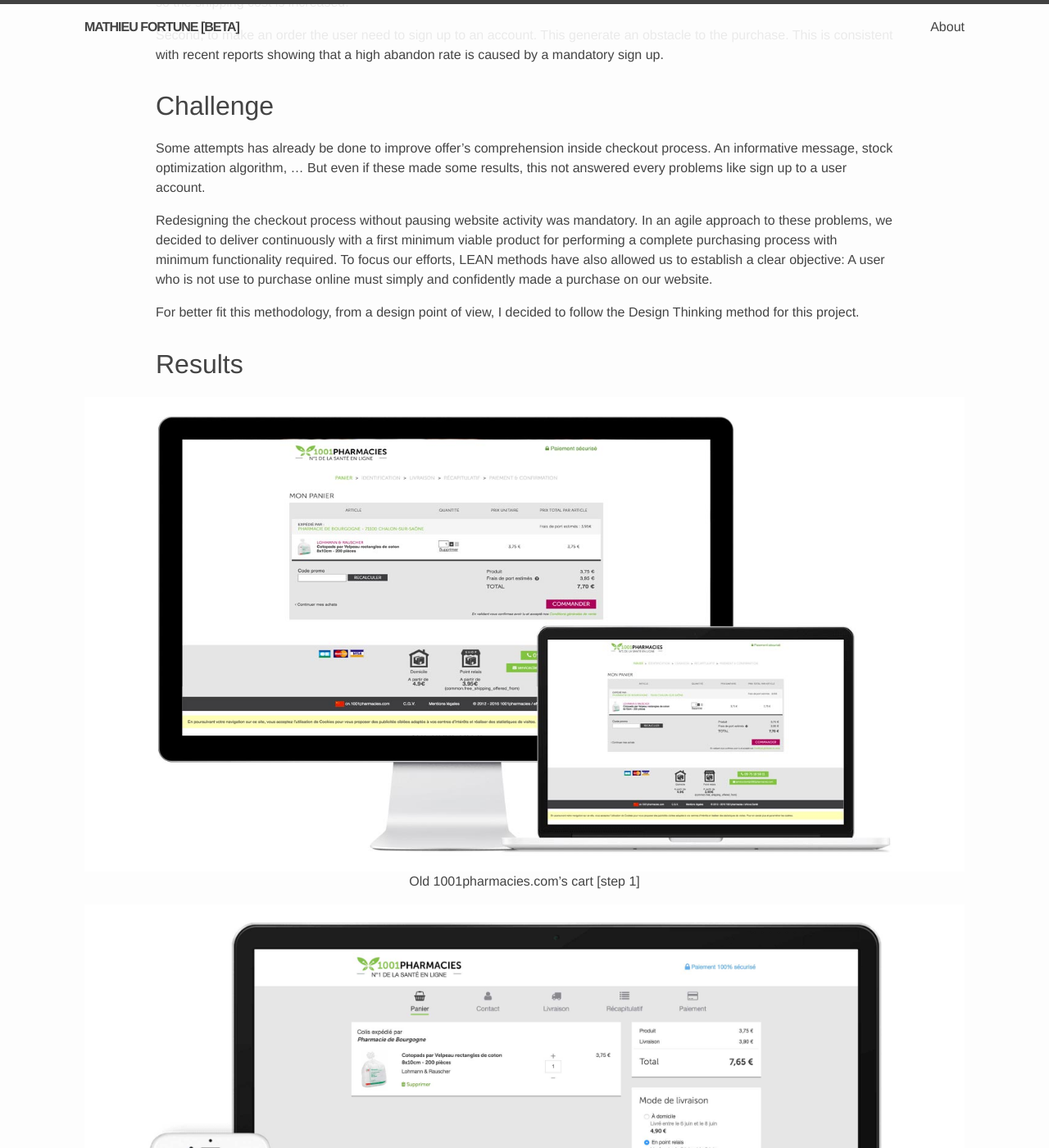
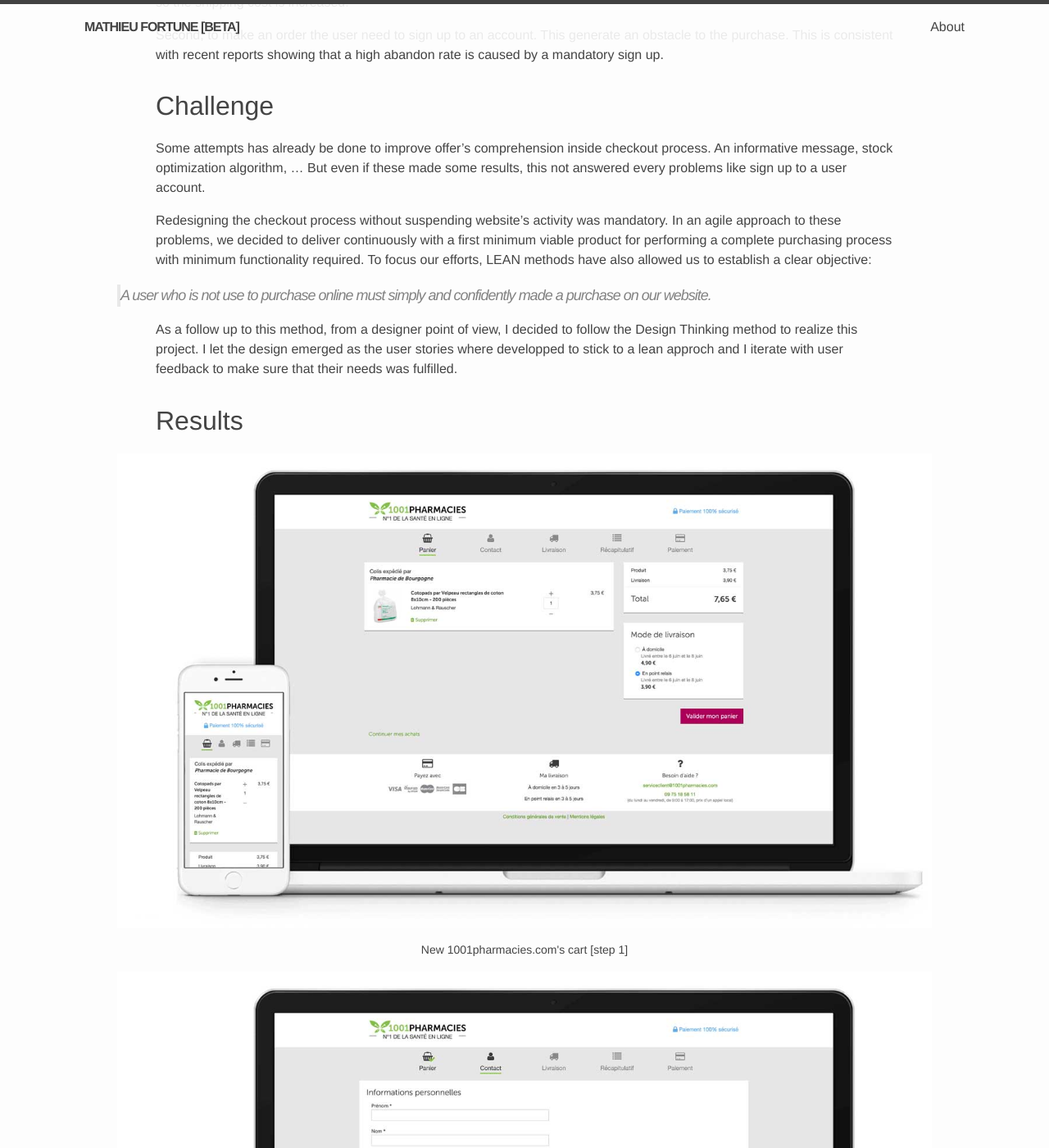
Before and after one commit to MathieuFortune/mathieufortune.github.io, a Jekyll site: the page built from _posts/2016-05-24-checkout-project-feedback.markdown, in a window 1280 px wide and 1400 px high, scrolled down 1198 px. Shown: the whole window at 82% size. Built offline with Jekyll 4.4.1, drawn with Linux system fonts in a browser that asks for light colours; some of the changed text lies outside the part shown.

Commit message:
[UP] add images responsive fix on post checkout

```diff
--- a/_layouts/post.html
+++ b/_layouts/post.html
@@ -13,3 +13,7 @@
   </div>
 
 </article>
+
+<p class="text-center no-print">
+  <a href="/" title="Go Back" class="bold">Go Back</a>
+</p>
--- a/_posts/2016-05-24-checkout-project-feedback.markdown
+++ b/_posts/2016-05-24-checkout-project-feedback.markdown
@@ -44,12 +44,14 @@
 Some attempts has already be done to improve offer's comprehension inside checkout process.
 An informative message, stock optimization algorithm, ... But even if these made some results, this not answered every problems like sign up to a user account.
 
-Redesigning the checkout process without pausing website activity was mandatory.
+Redesigning the checkout process without suspending website's activity was mandatory.
 In an agile approach to these problems, we decided to deliver continuously with a first minimum viable product for performing a complete purchasing process with minimum functionality required.
 To focus our efforts, LEAN methods have also allowed us to establish a clear objective:
+<blockquote>
 A user who is not use to purchase online must simply and confidently made a purchase on our website.
+</blockquote>
 
-For better fit this methodology, from a design point of view, I decided to follow the Design Thinking method for this project.
+As a follow up to this method, from a designer point of view, I decided to follow the Design Thinking method to realize this project. I let the design emerged as the user stories where developped to stick to a lean approch and I iterate with user feedback to make sure that their needs was fulfilled.
 
 
 ## Results
@@ -57,16 +59,40 @@
 
 <div class="large" markdown="1">
 
-![Old 1001pharmacies.com's cart [step 1]](/images/checkout-old-step1.jpg "Old 1001pharmacies.com's cart [step 1]")
-Old 1001pharmacies.com's cart [step 1]
+<figure markdown="1">
+![New 1001pharmacies.com's cart [step 1]](/images/checkout-new-step1-1.jpg "New 1001pharmacies.com's cart [step 1]")
+<figcaption>
+  New 1001pharmacies.com's cart [step 1]
+</figcaption>
 {: .text-center}
+</figure>
 
-![New 1001pharmacies.com's cart [step 1]](/images/checkout-new-step1-1.jpg "New 1001pharmacies.com's cart [step 1]")
-New 1001pharmacies.com's cart [step 1]
+<figure markdown="1">
+![New 1001pharmacies.com's cart [step 2]](/images/checkout-new-step2.jpg "New 1001pharmacies.com's cart [step 2]")
+<figcaption>
+New 1001pharmacies.com's cart [step 2]
+</figcaption>
 {: .text-center}
+</figure>
+
+<figure markdown="1">
+![New 1001pharmacies.com's cart [step 3]](/images/checkout-new-step3.jpg "New 1001pharmacies.com's cart [step 3]")
+<figcaption>
+New 1001pharmacies.com's cart [step 3]
+</figcaption>
+{: .text-center}
+</figure>
+
+<figure markdown="1">
+![New 1001pharmacies.com's cart [step 4]](/images/checkout-new-step4.jpg "New 1001pharmacies.com's cart [step 4]")
+<figcaption>
+New 1001pharmacies.com's cart [step 4]
+</figcaption>
+{: .text-center}
+</figure>
 
 </div>
 
 ## Conclusion
 
-Checkout process redesign is still in development. The second mvp release is online and there is not many work left to totally replace the old version. Analytics datas has already shown an increase of conversion rate and a decrease of abandon rate and multi parcel cases.
+Checkout process redesign is still in development. The second mvp release is online and there is not many work left to totally replace the old version. Analytics data have already shown an increase of conversion rate and a decrease of abandon rate.
--- /dev/null
+++ b/_sass/_Objects/post.scss
@@ -0,0 +1,63 @@
+/**
+ * Posts
+ */
+
+.post-header {
+    margin-bottom: $base-spacing-unit + em;
+}
+
+.post-title {
+    @include font-size(2.6);
+    letter-spacing: -1px;
+    line-height: 1;
+    @include media-query($on-laptop) {
+        @include font-size(2.25);
+    }
+}
+
+.post-list {
+    margin-left: 0;
+    list-style: none;
+    @include media-query($on-palm) {
+        padding-left: 0;
+    }
+    h2 {
+        margin-top: .3em;
+    }
+    > li {
+        padding: 1.5rem;
+        border-top: 1px solid $grey-color-light;
+        border-bottom: 1px solid $grey-color-light;
+        a {
+            color: $text-color;
+        }
+    }
+}
+
+.post-meta {
+    font-size: $small-font-size;
+    color: $grey-color;
+}
+
+.post-link {
+    display: block;
+    @include font-size(1.5);
+}
+
+.post-content {
+    margin-bottom: $base-spacing-unit + em;
+    > * {
+        width: 900px;
+        margin-left: auto;
+        margin-right: auto;
+        @include media-query($on-palm) {
+            width: 100%;
+        }
+    }
+    .large {
+        width: 100%;
+        > * {
+            width: 100%;
+        }
+    }
+}
```
Also changed, not shown: images/checkout-new-step1-1.jpg, images/checkout-new-step2.jpg (added), images/checkout-new-step3.jpg (added), images/checkout-new-step4.jpg (added).
